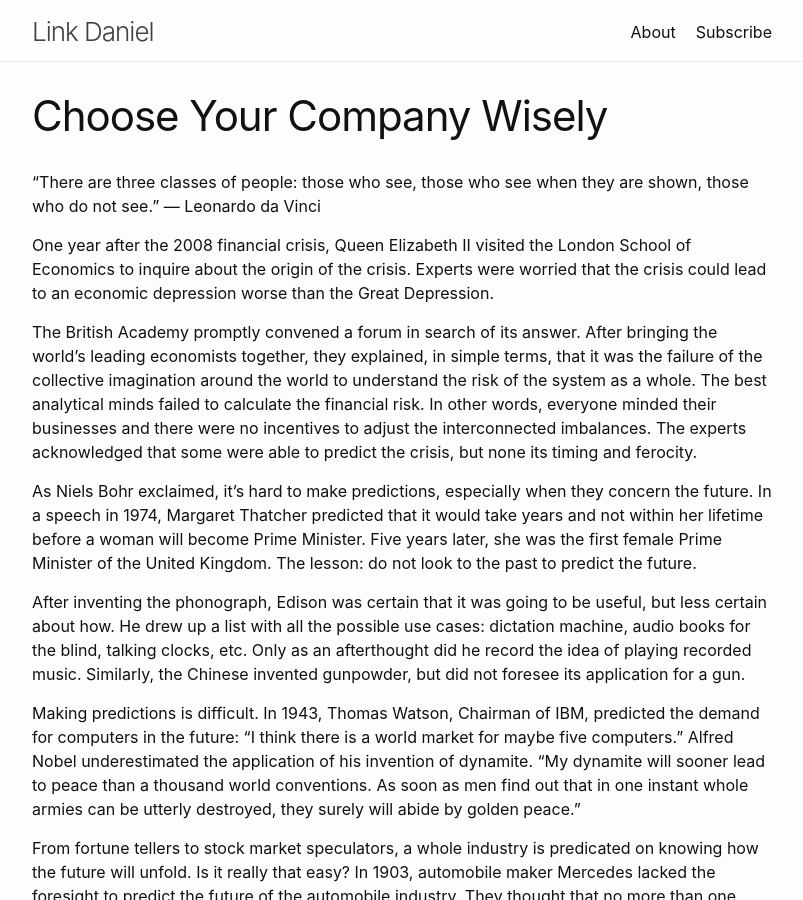
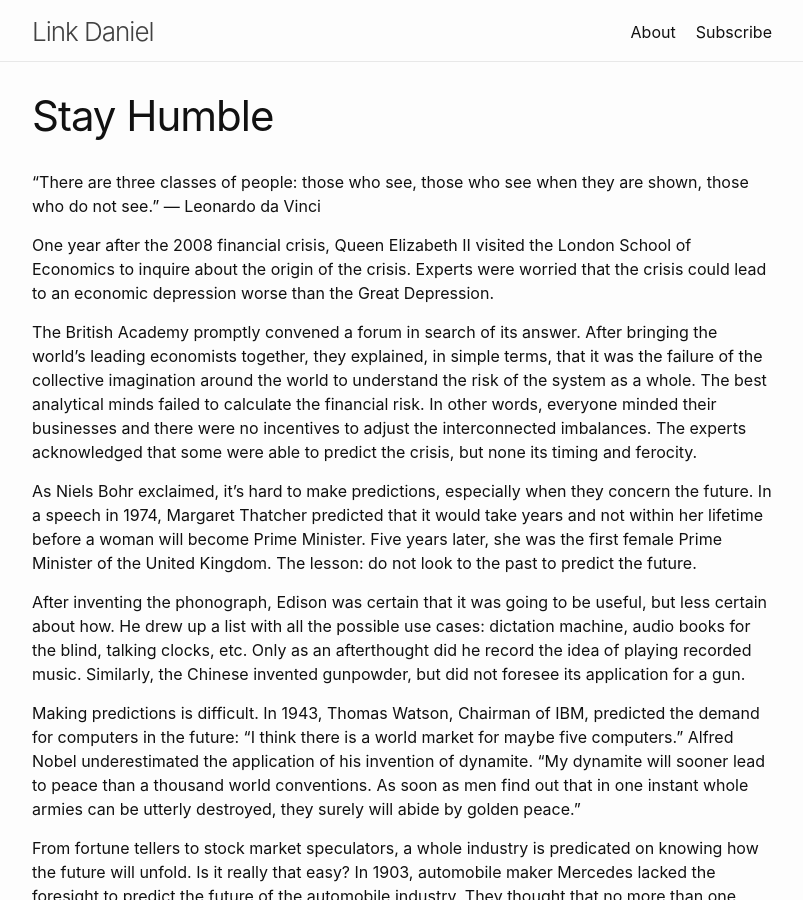
Before and after one commit to link-daniel/link.github.io, a Jekyll site: the page built from stay-humble.md, in a window 1280 px wide and 900 px high. Shown: the whole window, without its empty margins (238-1041 px from the left). Built offline with Jekyll 4.4.1, drawn with Linux system fonts in a browser that asks for light colours.

Commit message:
Update stay-humble.md

```diff
--- a/stay-humble.md
+++ b/stay-humble.md
@@ -1,6 +1,6 @@
 ---
 layout: post
-title:  "Choose Your Company Wisely"
+title:  "Stay Humble"
 categories: essay
 tags: syrus thinking
 ---
```
